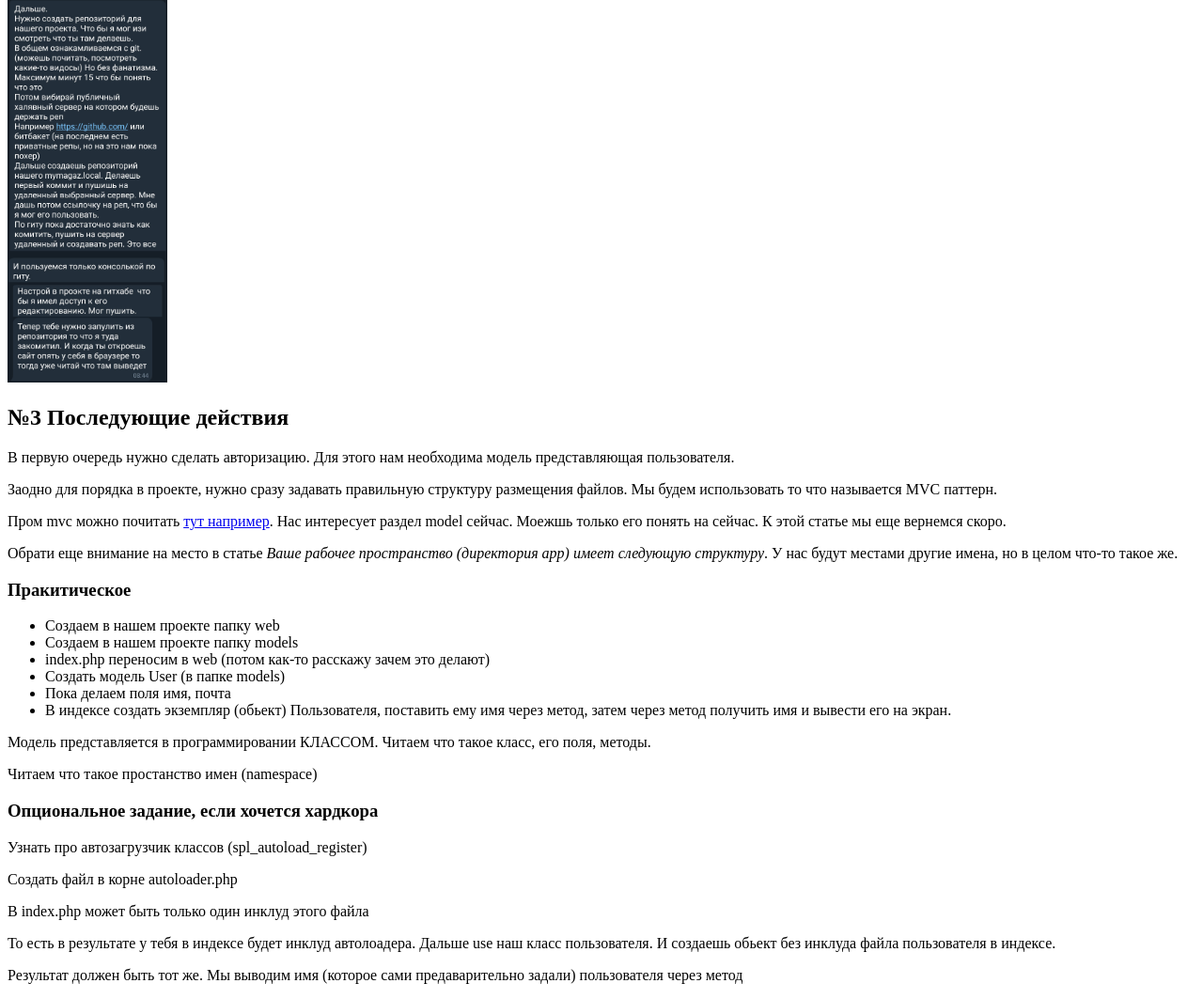
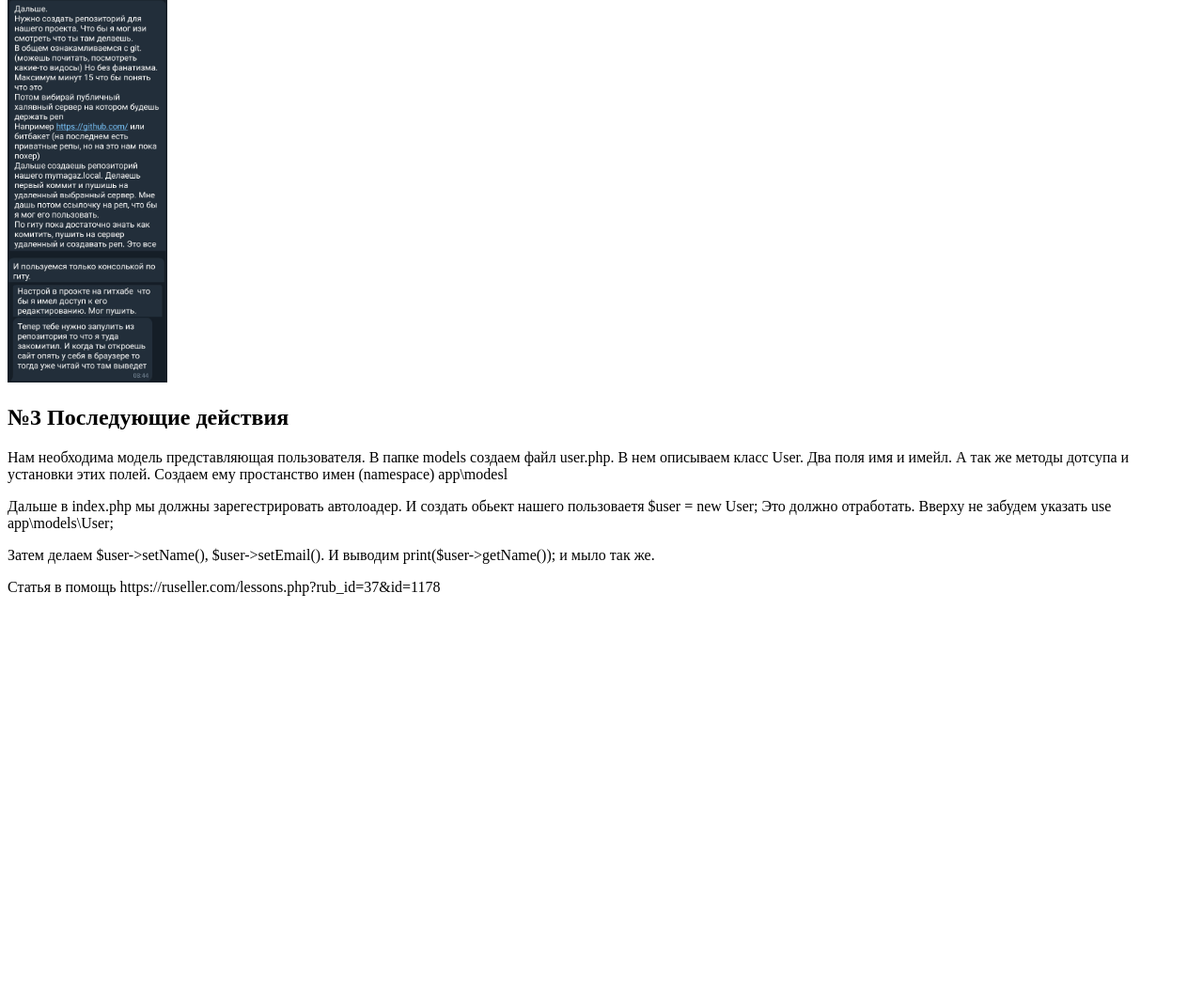
Before and after one commit to LuchMOl/mymagaz.local, a PHP site: page /tasks.php in a window 1280 px wide. Shown: the part 646-1709 px from the top of the page at 94% size. After the commit the page ends 1280 px from the top, so only its background shows below. Run offline with PHP 8.4, Linux system fonts and the light colour scheme.

Commit message:
task update

```diff
--- a/web/tasks.php
+++ b/web/tasks.php
@@ -20,27 +20,12 @@
 
 	<h2>№3 Последующие действия</h2>
 
-		<p>В первую очередь нужно сделать авторизацию. Для этого нам необходима модель представляющая пользователя.</p>
-		<p>Заодно для порядка в проекте, нужно сразу задавать правильную структуру размещения файлов. Мы будем использовать то что называется MVC паттерн.</p>
-		<p>Пром mvc можно почитать <a href="https://ruseller.com/lessons.php?id=666">тут например</a>. Нас интересует раздел model сейчас. Моежшь только его понять на сейчас. К этой статье мы еще вернемся скоро.</p>
-		<p>Обрати еще внимание на место в статье <i>Ваше рабочее пространство (директория app) имеет следующую структуру</i>. У нас будут местами другие имена, но в целом что-то такое же.</p>
-		<h3>Пракитическое</h3>
-		<ul>
-		    <li>Создаем в нашем проекте папку web</li>
-		    <li>Создаем в нашем проекте папку models</li>
-		    <li>index.php переносим в web (потом как-то расскажу зачем это делают)</li>
-		    <li>Создать модель User (в папке models)</li>
-		    <li>Пока делаем поля имя, почта</li>
-		    <li>В индексе создать экземпляр (обьект) Пользователя, поставить ему имя через метод, затем через метод получить имя и вывести его на экран.</li>
-		</ul>
-		<p>Модель представляется в программировании КЛАССОМ. Читаем что такое класс, его поля, методы.</p>
-		<p>Читаем что такое простанство имен (namespace)</p>
-		<h3>Опциональное задание, если хочется хардкора</h3>
-		<p>Узнать про автозагрузчик классов (spl_autoload_register)</p>
-		<p>Создать файл в корне autoloader.php</p>
-		<p>В index.php может быть только один инклуд этого файла</p>
-		<p>То есть в результате у тебя в индексе будет инклуд автолоадера. Дальше use наш класс пользователя. И создаешь обьект без инклуда файла пользователя в индексе.</p>
-		<p>Результат должен быть тот же. Мы выводим имя (которое сами предаварительно задали) пользователя через метод</p>
+		<p>Нам необходима модель представляющая пользователя. В папке models создаем файл user.php. В нем описываем класс User. Два поля имя и имейл. А так же методы дотсупа и установки этих полей. Создаем ему простанство имен (namespace) app\modesl</p>
+        <p> Дальше в index.php мы должны зарегестрировать автолоадер. И создать обьект нашего пользоваетя $user = new User; Это должно отработать. Вверху не забудем указать use app\models\User;</p>
+        <p> Затем делаем $user->setName(), $user->setEmail(). И выводим print($user->getName()); и мыло так же.</p>
+        <p> Статья в помощь https://ruseller.com/lessons.php?rub_id=37&id=1178</p>
+
+
 
 
 
```
